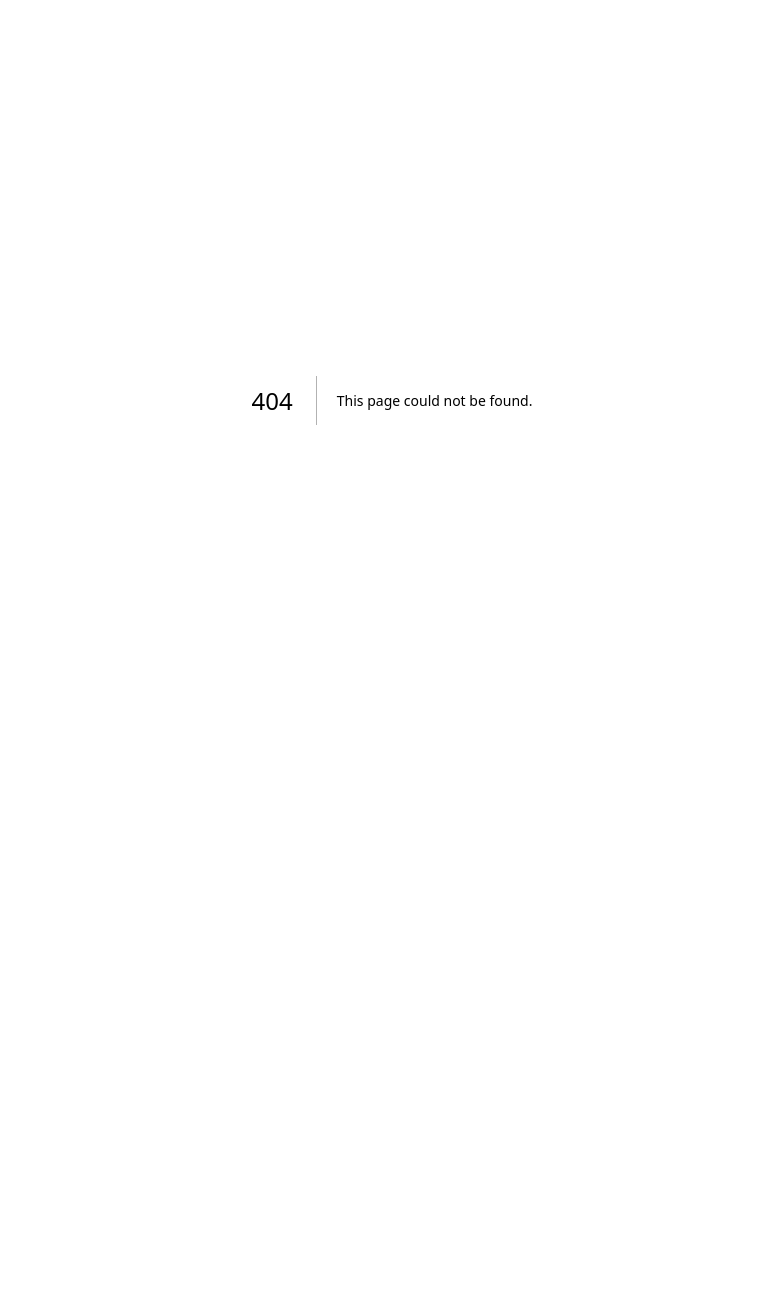
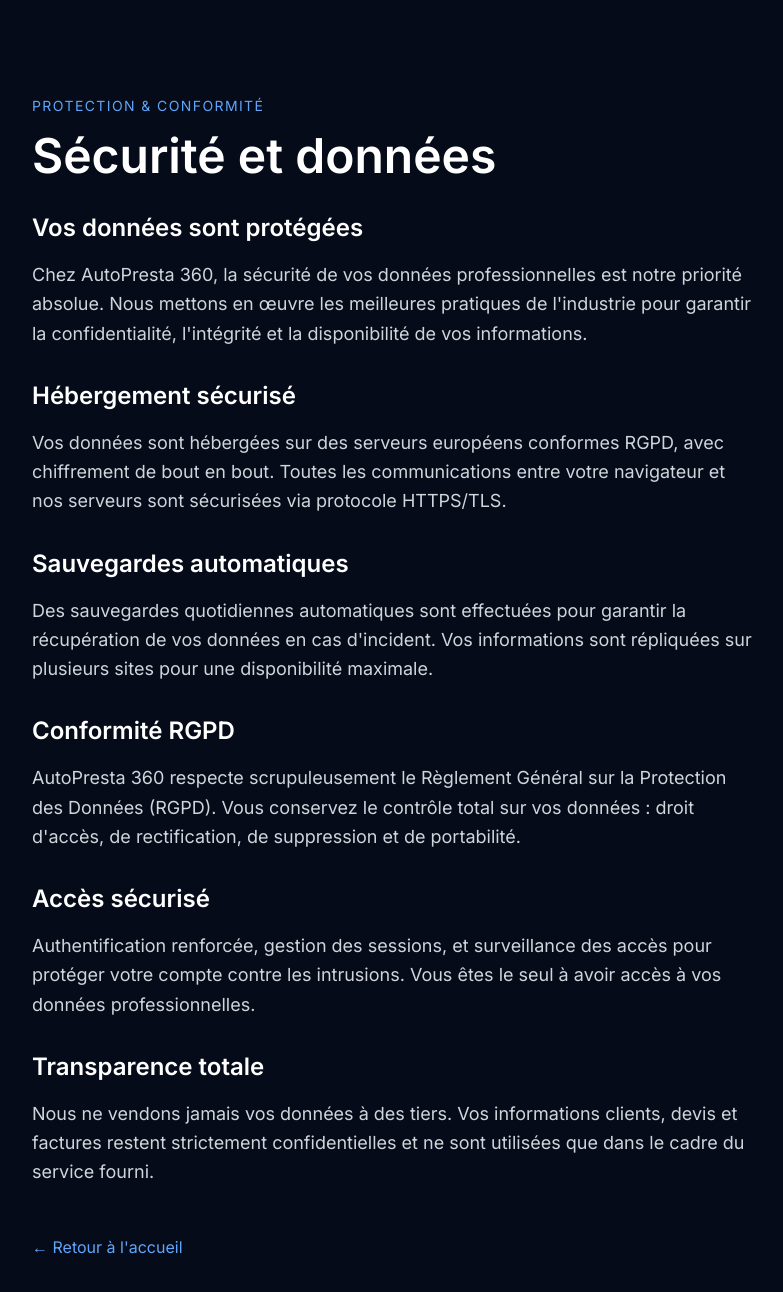
Before and after one commit to impactsolution45-pixel/autopresta360-site, a Next.js app: page /securite-donnees in a window 1280 px wide. Before the commit this address had no page. Shown: the top 1292 px of the page, without its empty margins (248-1031 px from the left). Before the commit the page ends 800 px from the top, so only its background shows below. Built offline with nearby package versions, Linux system fonts and the light colour scheme.

Commit message:
Create SecuriteDonneesPage component for data security

```diff
--- /dev/null
+++ b/app/securite-donnees/page.tsx
@@ -0,0 +1,96 @@
+export default function SecuriteDonneesPage() {
+  return (
+    <main className="min-h-screen bg-[#050b18] text-white">
+      <section className="max-w-3xl mx-auto px-6 py-24">
+        <p className="text-sm tracking-widest text-blue-400 uppercase mb-4">
+          Protection & Conformité
+        </p>
+
+        <h1 className="text-4xl md:text-5xl font-bold mb-8 leading-tight">
+          Sécurité et données
+        </h1>
+
+        <div className="space-y-8 text-gray-300 text-lg leading-relaxed">
+          <div>
+            <h2 className="text-2xl font-semibold text-white mb-4">
+              Vos données sont protégées
+            </h2>
+            <p>
+              Chez AutoPresta 360, la sécurité de vos données professionnelles
+              est notre priorité absolue. Nous mettons en œuvre les meilleures
+              pratiques de l'industrie pour garantir la confidentialité,
+              l'intégrité et la disponibilité de vos informations.
+            </p>
+          </div>
+
+          <div>
+            <h2 className="text-2xl font-semibold text-white mb-4">
+              Hébergement sécurisé
+            </h2>
+            <p>
+              Vos données sont hébergées sur des serveurs européens conformes
+              RGPD, avec chiffrement de bout en bout. Toutes les communications
+              entre votre navigateur et nos serveurs sont sécurisées via
+              protocole HTTPS/TLS.
+            </p>
+          </div>
+
+          <div>
+            <h2 className="text-2xl font-semibold text-white mb-4">
+              Sauvegardes automatiques
+            </h2>
+            <p>
+              Des sauvegardes quotidiennes automatiques sont effectuées pour
+              garantir la récupération de vos données en cas d'incident.
+              Vos informations sont répliquées sur plusieurs sites pour une
+              disponibilité maximale.
+            </p>
+          </div>
+
+          <div>
+            <h2 className="text-2xl font-semibold text-white mb-4">
+              Conformité RGPD
+            </h2>
+            <p>
+              AutoPresta 360 respecte scrupuleusement le Règlement Général sur
+              la Protection des Données (RGPD). Vous conservez le contrôle
+              total sur vos données : droit d'accès, de
+              rectification, de suppression et de portabilité.
+            </p>
+          </div>
+
+          <div>
+            <h2 className="text-2xl font-semibold text-white mb-4">
+              Accès sécurisé
+            </h2>
+            <p>
+              Authentification renforcée, gestion des sessions, et surveillance
+              des accès pour protéger votre compte contre les intrusions. Vous
+              êtes le seul à avoir accès à vos données professionnelles.
+            </p>
+          </div>
+
+          <div>
+            <h2 className="text-2xl font-semibold text-white mb-4">
+              Transparence totale
+            </h2>
+            <p>
+              Nous ne vendons jamais vos données à des tiers. Vos informations
+              clients, devis et factures restent strictement confidentielles et
+              ne sont utilisées que dans le cadre du service fourni.
+            </p>
+          </div>
+        </div>
+
+        <div className="mt-12">
+          <a
+            href="/"
+            className="inline-block text-blue-400 hover:text-blue-300 transition-colors"
+          >
+            ← Retour à l'accueil
+          </a>
+        </div>
+      </section>
+    </main>
+  );
+}
```
